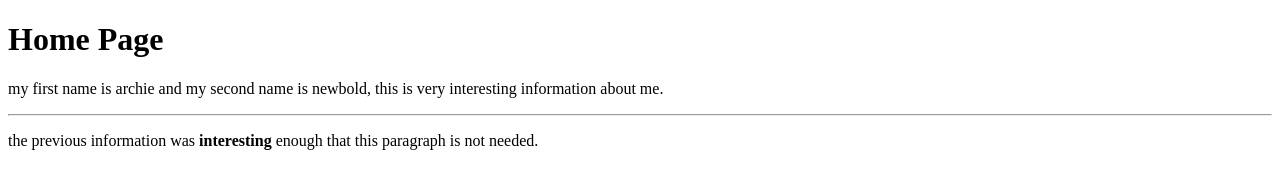
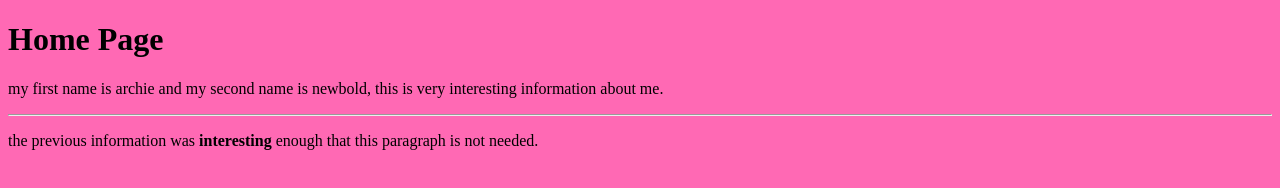
Before and after one commit to archibaldnewb/repository_one, a plain HTML site: page index.html in a window 1280 px wide. Drawn offline with Linux system fonts and the light colour scheme.

Commit message:
Basic stylesheet created

```diff
--- a/index.html
+++ b/index.html
@@ -2,6 +2,7 @@
 <html>
     <head>
         <title>Homepage</title>
+        <link rel="stylesheet" href="styles.css" />
     </head>
     <body>
         <h1>Home Page</h1>
--- /dev/null
+++ b/styles.css
@@ -0,0 +1,3 @@
+body {
+    background-color: hotpink;
+}
```
